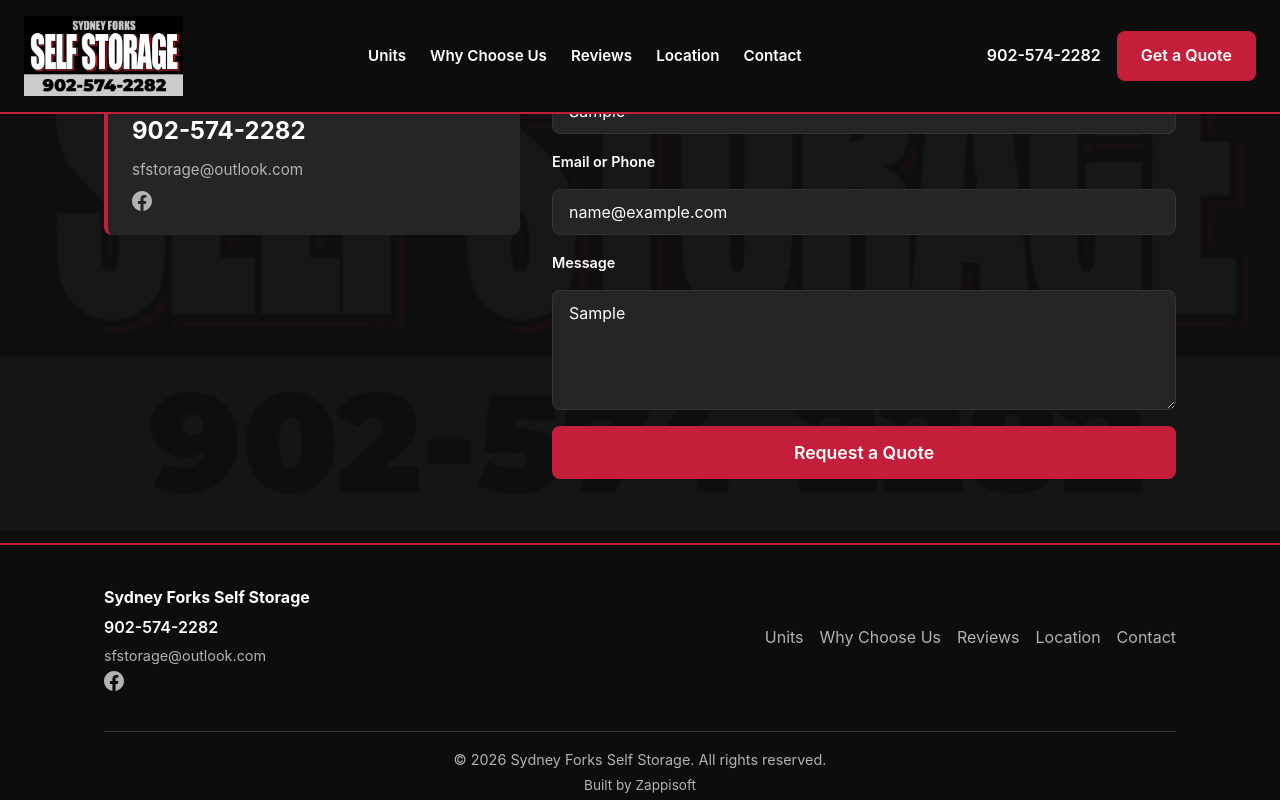
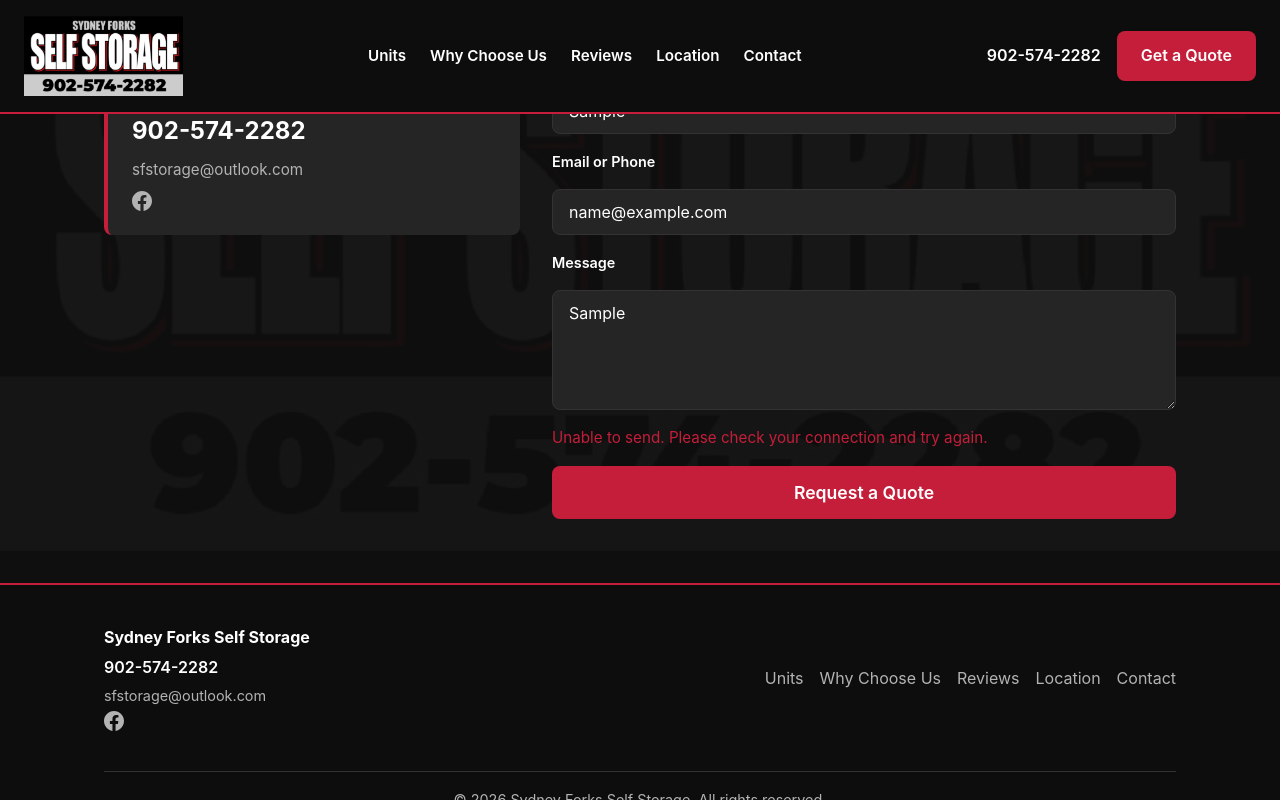
Before and after one commit to lzappo/sydneyforksstorage, a React (Vite) app: page / in a window 1280 px wide. Both pictures are taken after typing "Sample", "name@example.com", "Sample" into the empty fields and a click on the button "Request a Quote". Shown: the part 3827-4627 px from the top of the page. Built offline with nearby package versions, Linux system fonts and the light colour scheme; no server answers.

Commit message:
form env value set in vercel

```diff
--- a/src/components/Contact.jsx
+++ b/src/components/Contact.jsx
@@ -1,29 +1,18 @@
 import { useState } from "react";
 import logo from "../assets/optimized/logo.jpeg";
 
-// Formspree: Set VITE_FORMSPREE_ENDPOINT in .env to your Formspree form ID
-// Example: VITE_FORMSPREE_ENDPOINT=https://formspree.io/f/YOUR_FORM_ID
-const formspreeEndpoint = import.meta.env.VITE_FORMSPREE_ENDPOINT || "";
+const endpoint = import.meta.env.VITE_FORMSPREE_ENDPOINT || "";
 
 export default function Contact() {
-  const [submitted, setSubmitted] = useState(false);
+  const [status, setStatus] = useState("idle"); // idle | loading | success | error
+  const [errorMessage, setErrorMessage] = useState("");
 
-  const handleSubmit = (e) => {
+  const handleSubmit = async (e) => {
     e.preventDefault();
-    if (formspreeEndpoint) {
-      const form = e.target;
-      fetch(formspreeEndpoint, {
-        method: "POST",
-        body: new FormData(form),
-        headers: { Accept: "application/json" },
-      })
-        .then((res) => {
-          if (res.ok) setSubmitted(true);
-        })
-        .catch(() => {});
-    } else {
+    const form = e.target;
+
+    if (!endpoint) {
       // mailto fallback when Formspree not configured
-      const form = e.target;
       const name = form.name?.value || "";
       const email = form.email?.value || "";
       const message = form.message?.value || "";
@@ -32,7 +21,31 @@
         `Name: ${name}\nEmail/Phone: ${email}\n\nMessage:\n${message}`
       );
       window.location.href = `mailto:sfstorage@outlook.com?subject=${subject}&body=${body}`;
-      setSubmitted(true);
+      setStatus("success");
+      return;
+    }
+
+    setStatus("loading");
+    setErrorMessage("");
+
+    try {
+      const res = await fetch(endpoint, {
+        method: "POST",
+        body: new FormData(form),
+        headers: { Accept: "application/json" },
+      });
+
+      if (res.ok) {
+        setStatus("success");
+        form.reset();
+      } else {
+        const data = await res.json().catch(() => ({}));
+        setStatus("error");
+        setErrorMessage(data.error || data.errors?.[0]?.message || "Something went wrong. Please try again.");
+      }
+    } catch (err) {
+      setStatus("error");
+      setErrorMessage("Unable to send. Please check your connection and try again.");
     }
   };
 
@@ -67,7 +80,7 @@
           <form
             className="contact__form"
             onSubmit={handleSubmit}
-            action={formspreeEndpoint || "#"}
+            action={endpoint || "#"}
             method="POST"
           >
             <label htmlFor="contact-name" className="form-label">Name</label>
@@ -79,6 +92,7 @@
               autoComplete="name"
               className="form-input"
               placeholder="Your name"
+              disabled={status === "loading"}
             />
             <label htmlFor="contact-email" className="form-label">Email or Phone</label>
             <input
@@ -90,6 +104,7 @@
               autoComplete="email"
               className="form-input"
               placeholder="your@email.com or 902-XXX-XXXX"
+              disabled={status === "loading"}
             />
             <label htmlFor="contact-message" className="form-label">Message</label>
             <textarea
@@ -99,12 +114,20 @@
               required
               className="form-input form-textarea"
               placeholder="Tell us about your storage needs (size, duration, etc.)"
+              disabled={status === "loading"}
             />
-            {submitted && (
-              <p className="form-success">Thank you! We&apos;ll be in touch soon.</p>
+            {status === "success" && (
+              <p className="form-success">Your request has been sent successfully.</p>
             )}
-            <button type="submit" className="button button--primary button--large">
-              Request a Quote
+            {status === "error" && (
+              <p className="form-error">{errorMessage}</p>
+            )}
+            <button
+              type="submit"
+              className="button button--primary button--large"
+              disabled={status === "loading"}
+            >
+              {status === "loading" ? "Sending…" : "Request a Quote"}
             </button>
           </form>
         </div>
--- a/src/styles.css
+++ b/src/styles.css
@@ -977,6 +977,12 @@
   color: #4ade80;
 }
 
+.form-error {
+  margin: 0;
+  color: var(--color-accent);
+  font-size: 0.95rem;
+}
+
 @media (max-width: 768px) {
   .contact__content {
     grid-template-columns: 1fr;
```
